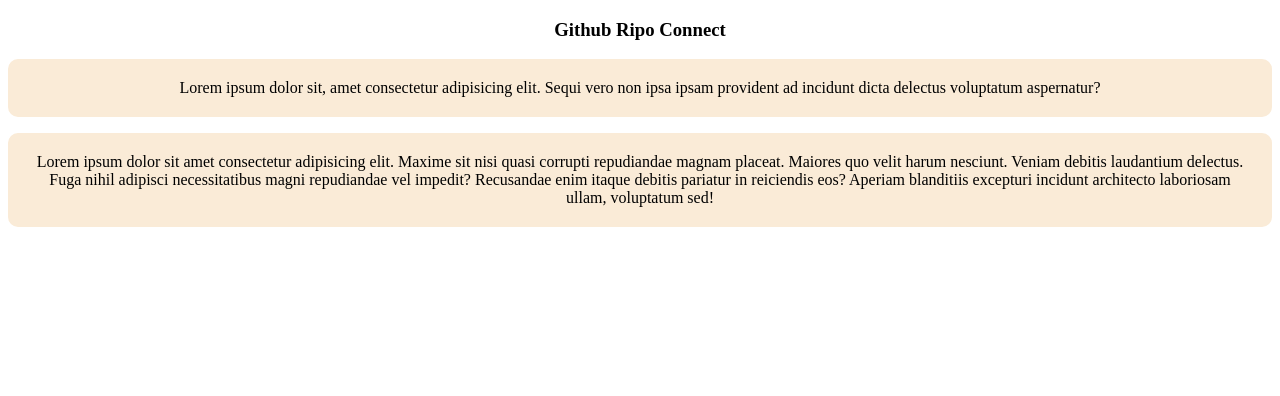
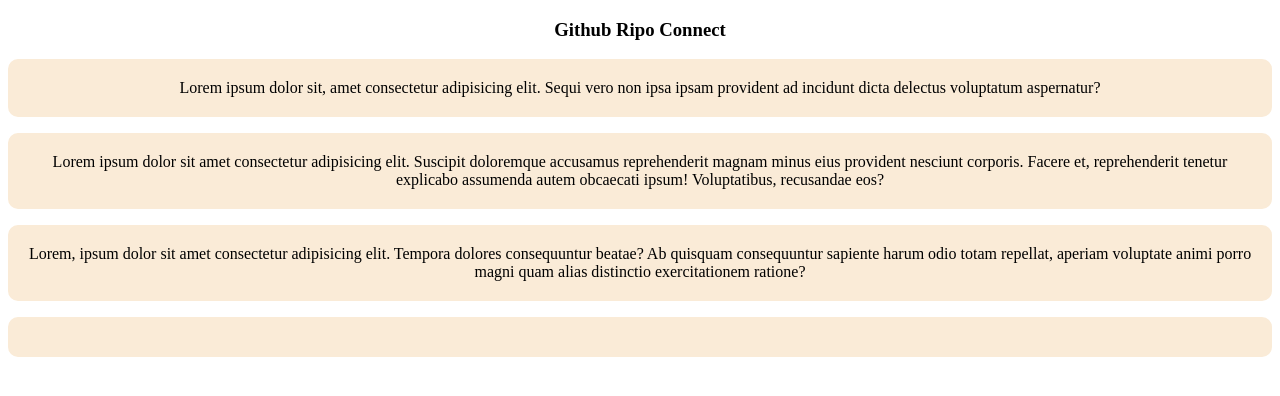
Before and after one commit to tangilaakther/new-github-ripo, a plain HTML site: page index.html in a window 1280 px wide. Drawn offline with Linux system fonts and the light colour scheme.

Commit message:
fild commit

```diff
--- a/index.html
+++ b/index.html
@@ -24,6 +24,11 @@
 Lorem ipsum dolor sit, amet consectetur adipisicing elit. Sequi vero non ipsa ipsam provident ad incidunt dicta delectus voluptatum aspernatur?
 </p>
 
-<p>Lorem ipsum dolor sit amet consectetur adipisicing elit. Maxime sit nisi quasi corrupti repudiandae magnam placeat. Maiores quo velit harum nesciunt. Veniam debitis laudantium delectus. Fuga nihil adipisci necessitatibus magni repudiandae vel impedit? Recusandae enim itaque debitis pariatur in reiciendis eos? Aperiam blanditiis excepturi incidunt architecto laboriosam ullam, voluptatum sed!</p>
+<p>Lorem ipsum dolor sit amet consectetur adipisicing elit. Suscipit doloremque accusamus reprehenderit magnam minus eius provident nesciunt corporis. Facere et, reprehenderit tenetur explicabo assumenda autem obcaecati ipsum! Voluptatibus, recusandae eos?</p>
+<p>
+    Lorem, ipsum dolor sit amet consectetur adipisicing elit. Tempora dolores consequuntur beatae? Ab quisquam consequuntur sapiente harum odio totam repellat, aperiam voluptate animi porro magni quam alias distinctio exercitationem ratione?
+</p>
+
+</p>
 </body>
 </html>
```
